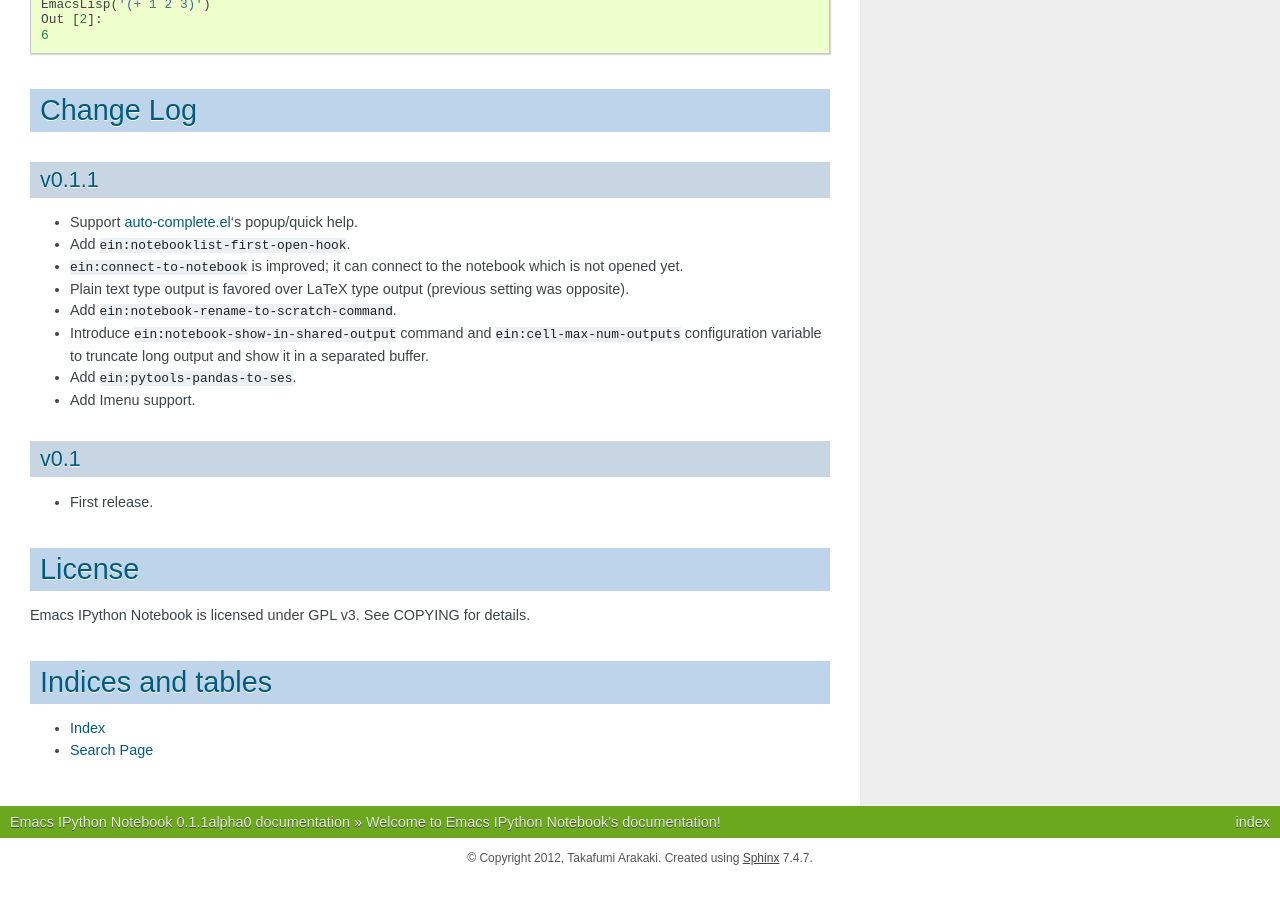
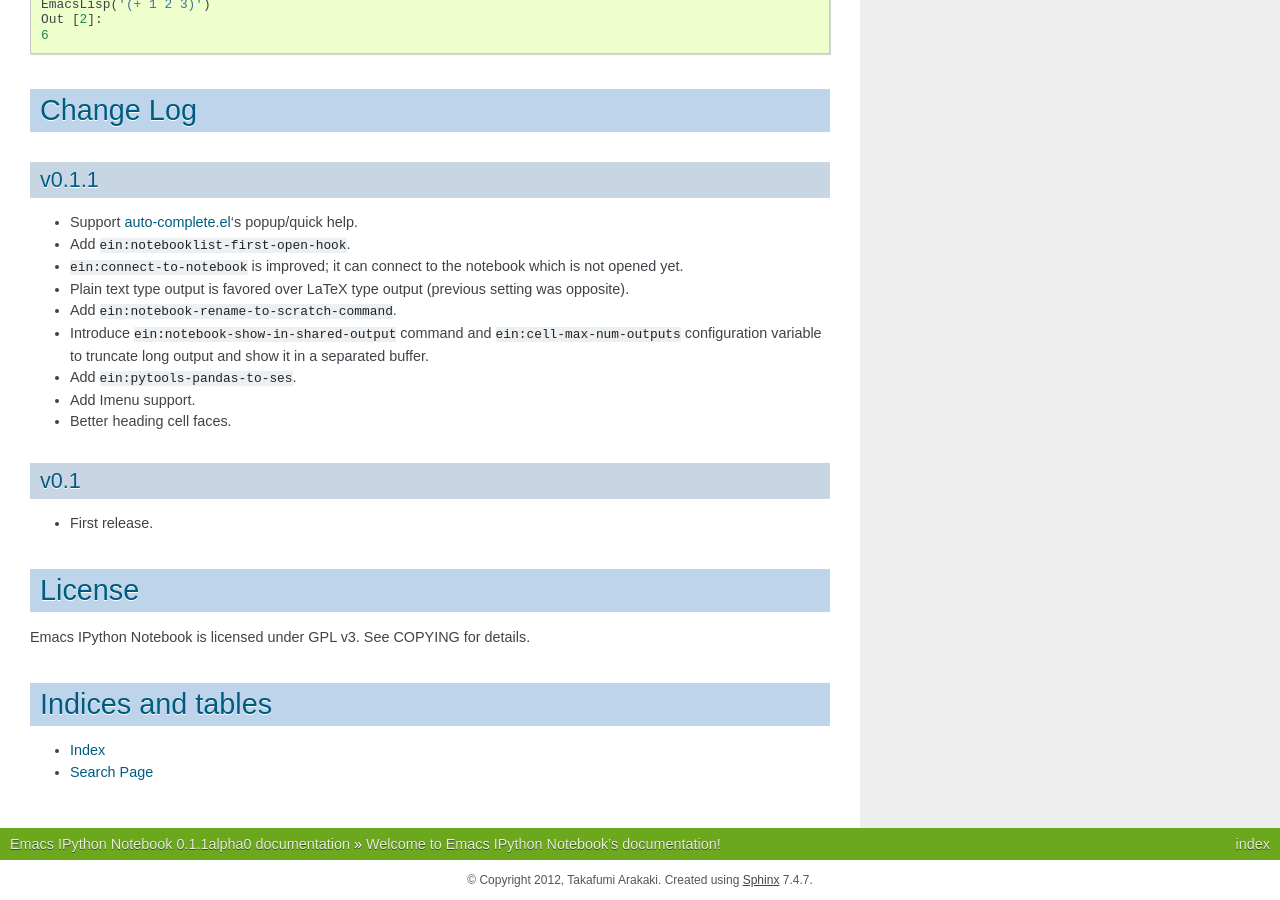
Before and after one commit to millejoh/emacs-ipython-notebook, a Sphinx documentation site: the page built from doc/source/index.rst, in a window 1280 px wide and 900 px high, scrolled down 10780 px. Built offline with Sphinx 7.4.7, drawn with Linux system fonts in a browser that asks for light colours; cross-references to code outside the pages are shown as plain code; before the commit the page ends 11658 px from its top, so only the background shows below that.

Commit message:
Update change log

```diff
--- a/doc/source/index.rst
+++ b/doc/source/index.rst
@@ -417,6 +417,7 @@ v0.1.1
   truncate long output and show it in a separated buffer.
 * Add :el:symbol:`ein:pytools-pandas-to-ses`.
 * Add Imenu support.
+* Better heading cell faces.
 
 
 v0.1
```
